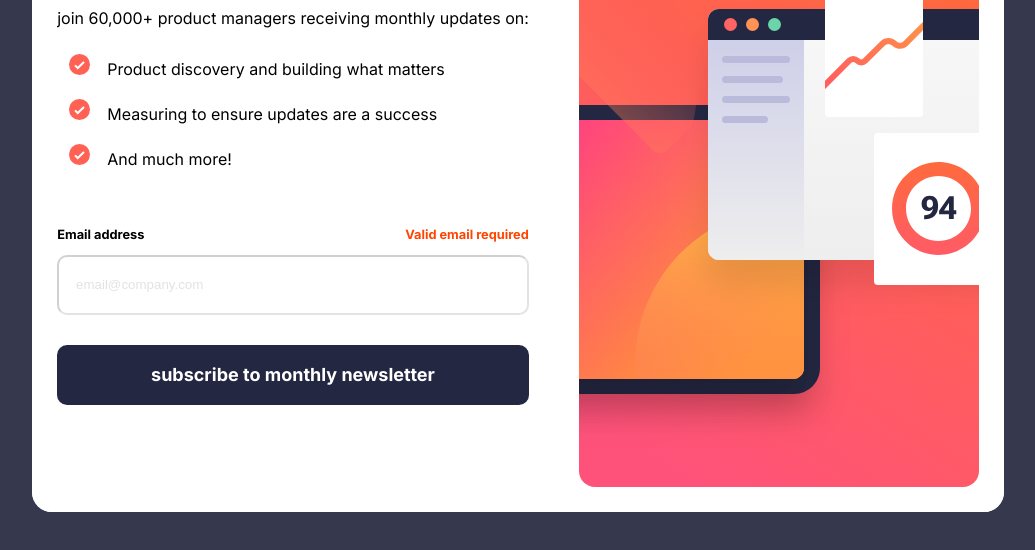
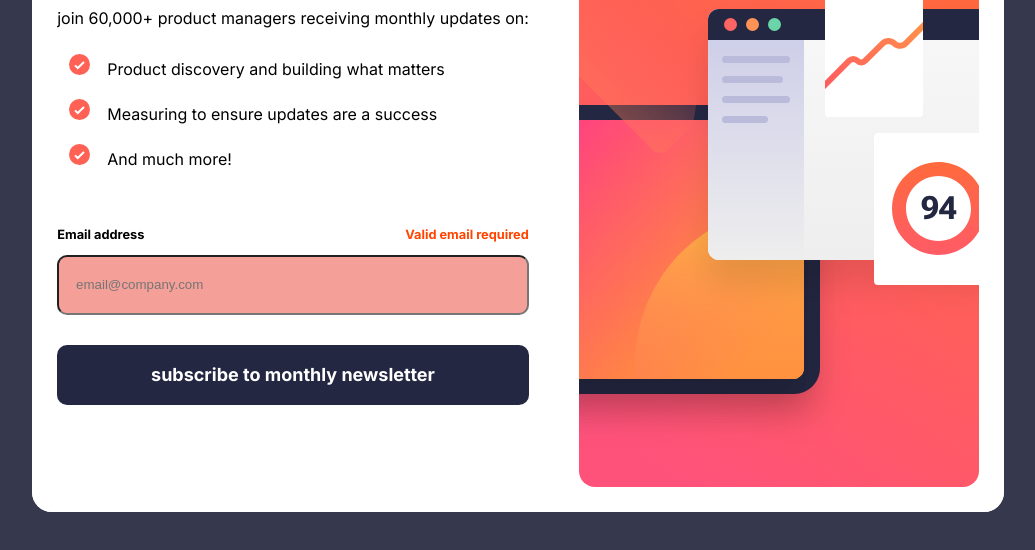
Before and after one commit to moriartym/project-2, a plain HTML site: page index.html in a window 1280 px wide. Both pictures are taken after a click on the button "subscribe to monthly newsletter". Shown: the part 246-796 px from the top of the page, without its empty margins (122-1157 px from the left). Drawn offline with Linux system fonts and the light colour scheme.

Commit message:
Update style.css

```diff
--- a/style.css
+++ b/style.css
@@ -244,4 +244,10 @@ form input {
         display: flex;
         justify-content: space-between;
     }
+
+    form input.active {
+        opacity: 1;
+        background-color: rgba(235, 64, 52,0.5);
+    }
+
 }
```
